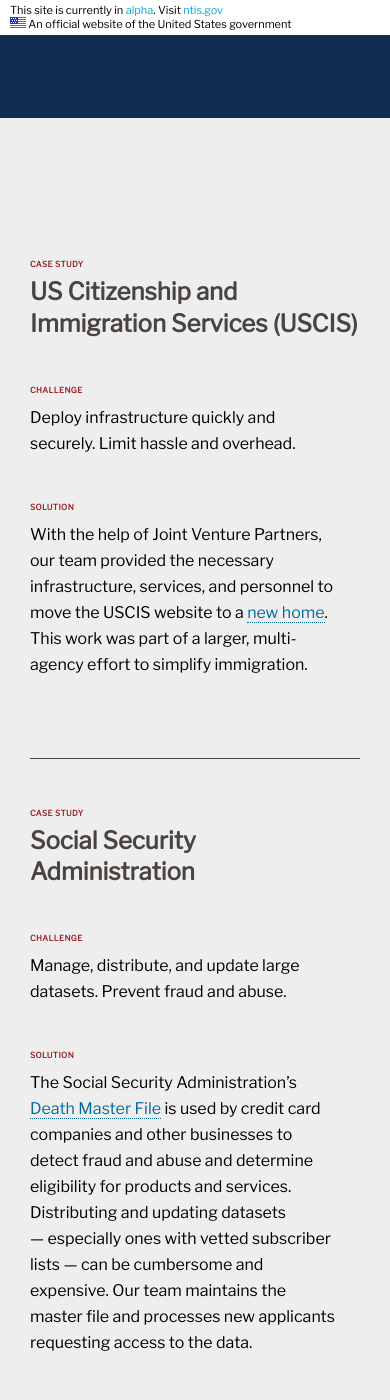
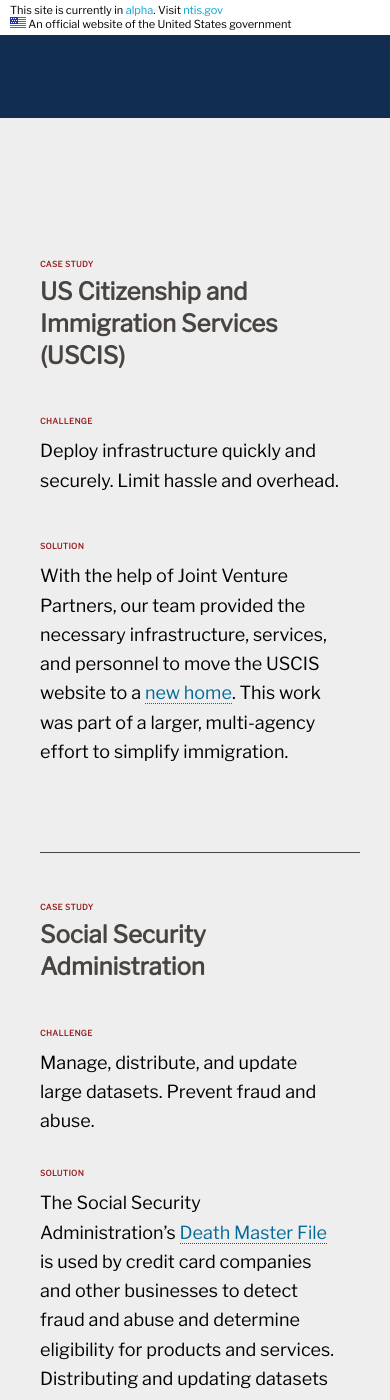
Before and after one commit to 18F/ntis-gov, a Jekyll site: the page built from our_work/index.md, in a window 390 px wide and 1400 px high, scrolled down 3948 px. Built offline with Jekyll 4.4.1, drawn with Linux system fonts in a browser that asks for light colours.

Commit message:
bumped up case study body text for small screens

```diff
--- a/css/main.scss
+++ b/css/main.scss
@@ -5,7 +5,7 @@
 Variables: Typography
 --------------------------------*/
 $sans-serif: 'Libre Franklin', 'Helvetica Neue', Helvetica, Arial, sans-serif;
-$serif: 'Cormorant Garamond', Georgia, serif;
+$serif: 'Cormorant Garamond', 'Times New Roman', Times, serif;
 
 /* ------------------------------
 Variables: Colors
@@ -485,12 +485,13 @@
   }
   .case-studies {
     display: block;
+    padding-left: 10px;
   }
   .case-studies section {
     width: 100%;
   }
   .case-studies section p {
-    font-size: 1em;
+    font-size: 1.125em;
     // font: 400 .8em/1.625 $sans-serif;
     // margin-bottom: 1.5em;
     // min-height: 4em;
```
